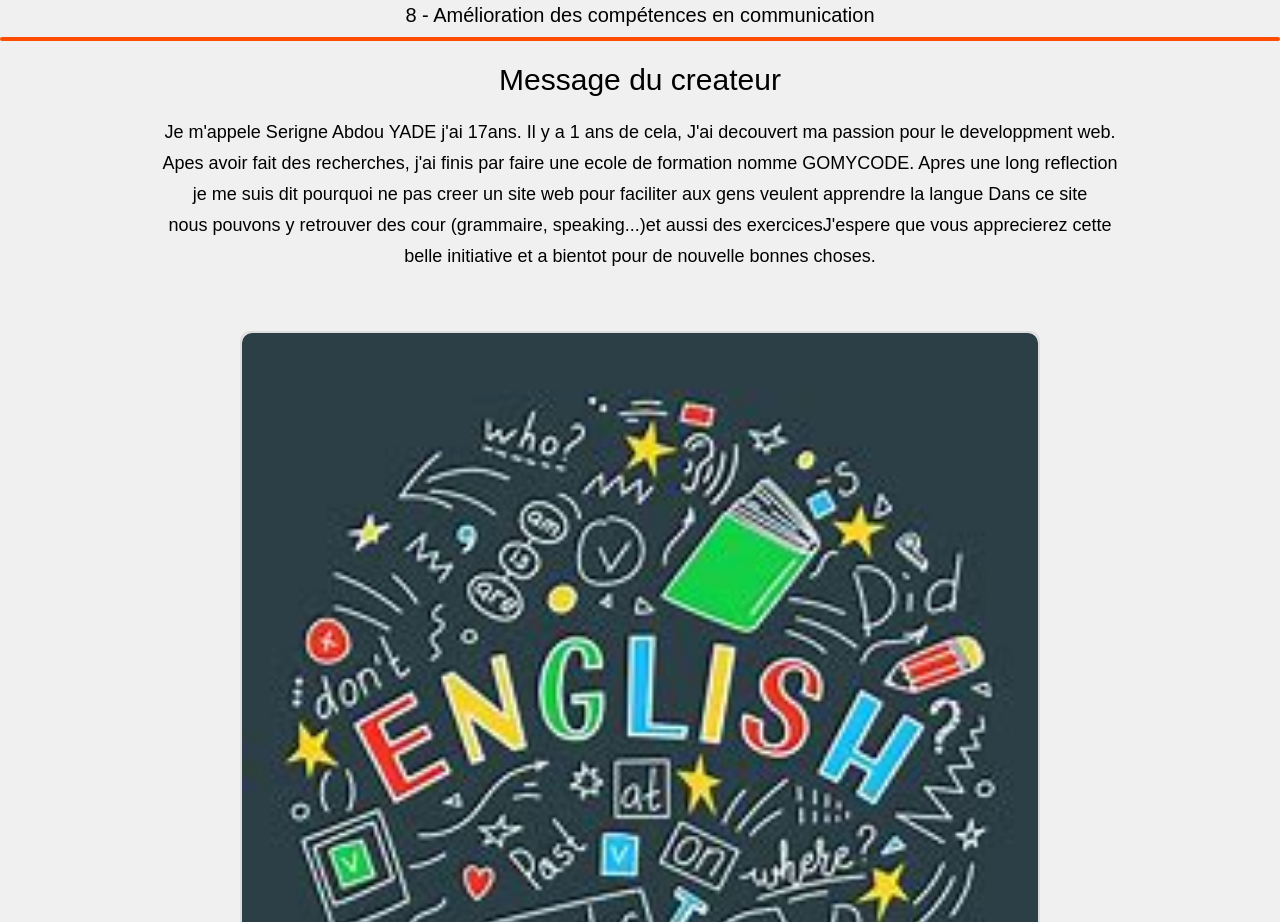
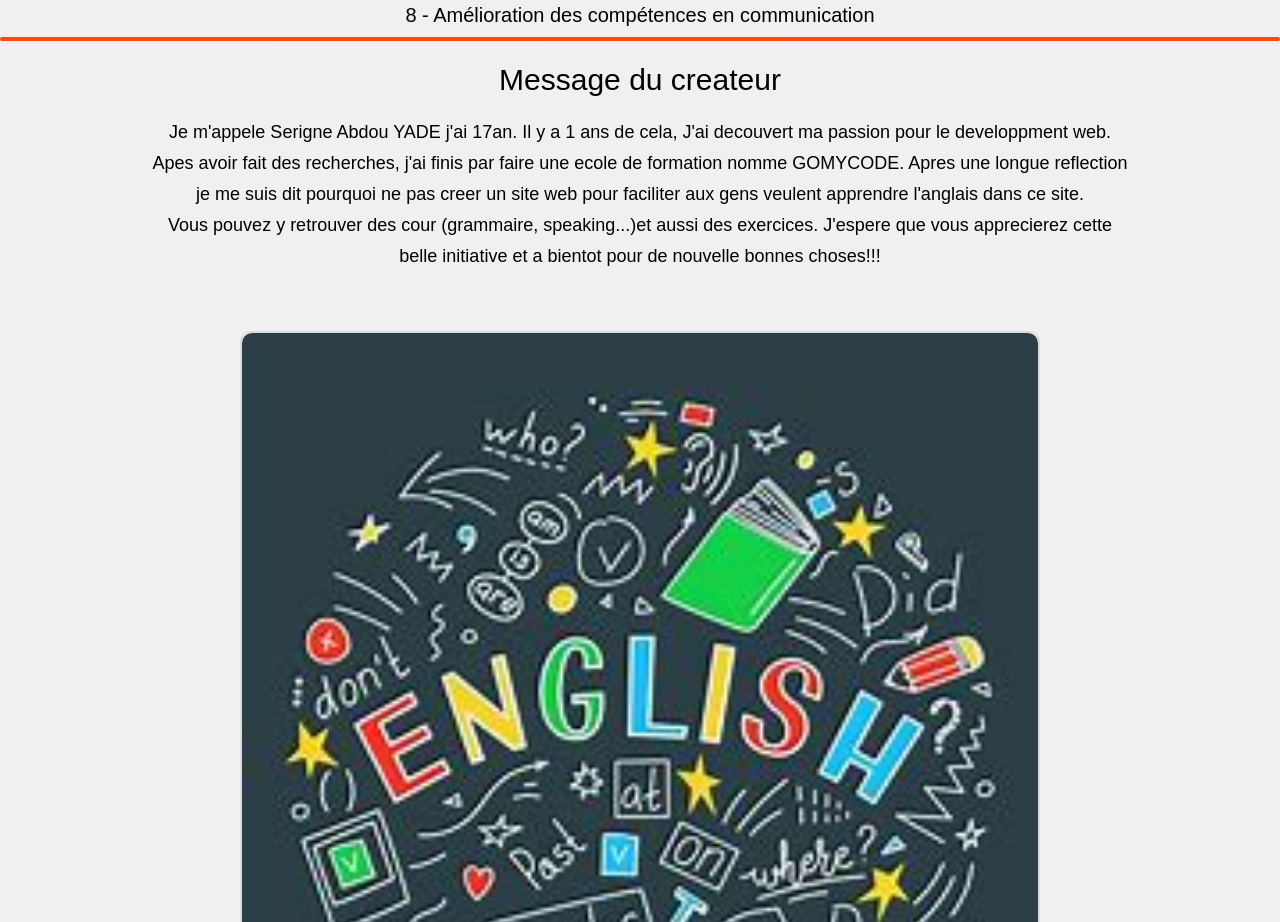
Before and after one commit to black-codeur/english-learning-senegal, a plain HTML site: page index.html in a window 1280 px wide. Shown: the part 1280-2202 px from the top of the page. Drawn offline with Linux system fonts and the light colour scheme; a script that the page names is missing.

Commit message:
index.html

```diff
--- a/index.html
+++ b/index.html
@@ -82,11 +82,11 @@
 
 
  <div class="message" >
-<p>Je m'appele Serigne Abdou YADE  j'ai 17ans. Il y a 1 ans de cela, J'ai decouvert ma passion  pour le developpment web.</p>
-<p>Apes avoir fait des recherches, j'ai finis par faire une ecole de formation nomme GOMYCODE. Apres une long reflection</p>
-<p>je me suis dit pourquoi ne pas creer un site web pour faciliter aux gens veulent apprendre la langue Dans ce site </p>
-<p>nous pouvons y retrouver des cour (grammaire, speaking...)et aussi des exercicesJ'espere que vous apprecierez cette</p>
-<p>belle initiative et a bientot pour de nouvelle bonnes choses. </p>
+<p>Je m'appele Serigne Abdou YADE  j'ai 17an. Il y a 1 ans de cela, J'ai decouvert ma passion  pour le developpment web.</p>
+<p>Apes avoir fait des recherches, j'ai finis par faire une ecole de formation nomme GOMYCODE. Apres une longue reflection</p>
+<p>je me suis dit pourquoi ne pas creer un site web pour faciliter aux gens veulent apprendre l'anglais dans ce site. </p>
+<p>Vous pouvez y retrouver des cour (grammaire, speaking...)et aussi des exercices. J'espere que vous apprecierez cette</p>
+<p>belle initiative et a bientot pour de nouvelle bonnes choses!!! </p>
 
 
  </div>
```
